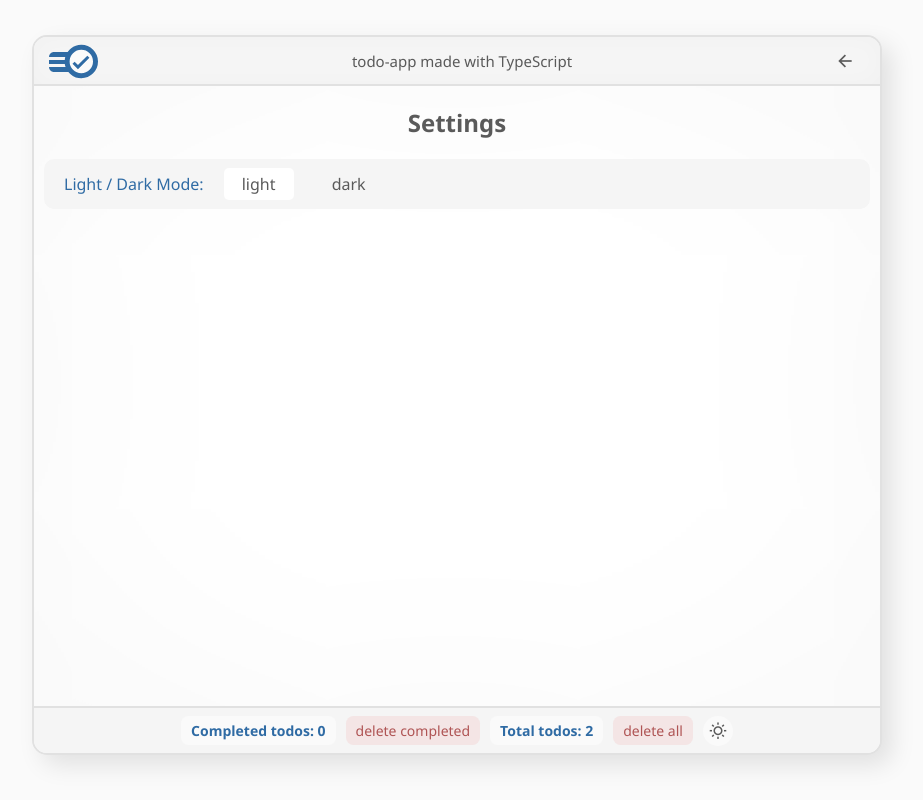
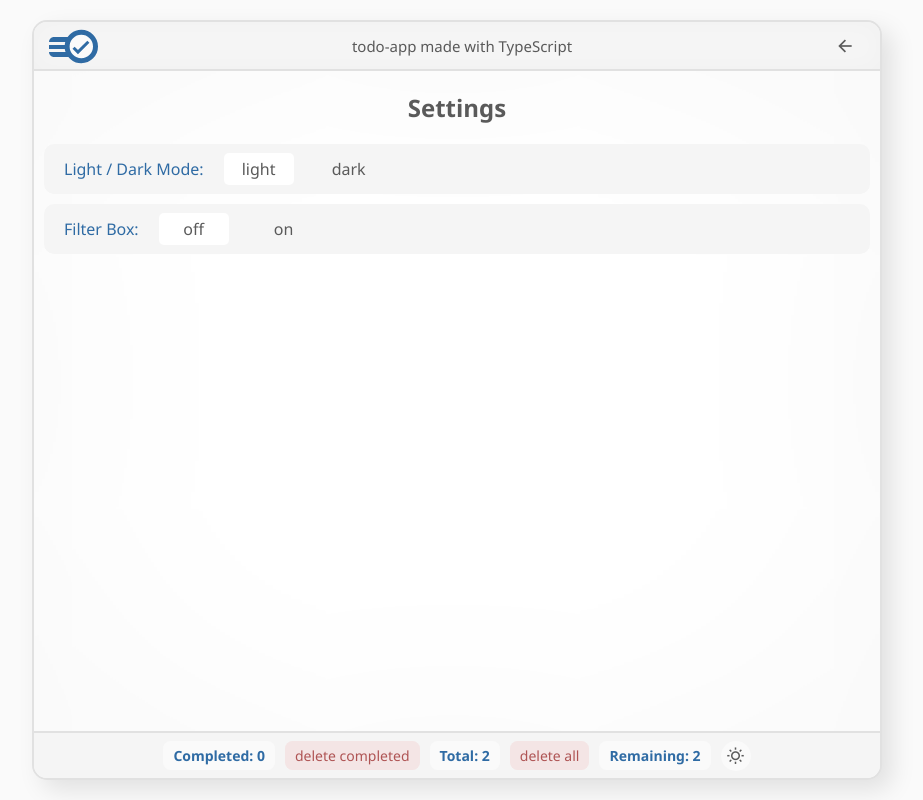
Before and after one commit to maasir554/todo-ts, a website built with Vite: page index.html in a window 1280 px wide. Both pictures are taken after a click on the icon 1027 px from the left and 60 px from the top of the page. Shown: the whole page, without its empty margins (183-1106 px from the left). Built offline with nearby package versions, Linux system fonts and the light colour scheme.

Commit message:
Refined the filter functionality
- if we add a todo when the todos are filtered, they gets unfiltered.
- Now we can also enable or disable the todo filter box.

```diff
--- a/src/components/Container.ts
+++ b/src/components/Container.ts
@@ -2,6 +2,7 @@ import { logo } from "../assets/logo"
 
 import { HyperInstance } from "../Hyper/Hyper"
 import { DoneTodosCount, ModeToggleButton, TotalNumberOfTodos, deleteAllButton, deleteSelectedButton } from "./buttons/"
+import { RemainingTodosCount } from "./buttons/chips"
 
 import { Settings } from "./Settings"
 import { updateFilterIndicatorPosn } from "./TodoAppWrapper"
@@ -103,6 +104,7 @@ const Container = ( props = containerProps ) => {
     footer.appendChild(deleteSelectedButton())
     footer.appendChild(TotalNumberOfTodos().html)
     footer.appendChild(deleteAllButton())
+    footer.appendChild(RemainingTodosCount().html)
     footer.appendChild(ModeToggleButton())
 
 
--- a/src/components/Settings.ts
+++ b/src/components/Settings.ts
@@ -1,4 +1,6 @@
 import { getActiveMode, setActiveMode, updateAppThemeAndMode } from '.';
+import { getIsFilterBoxEnabled, setIsFilterBoxEnabled } from '../global';
+import { TodoAppWrapperInstanceMethods, todoFilterBox } from '../main';
 import './Settings.css'
 
 const LightDarkOptionBox = () => {
@@ -80,7 +82,11 @@ const Settings = () => {
 
     ThemeIndicatorBox = LightDarkOptionBox()
 
+    FilterboxEnabledDisplayBox = ToggleFilterBoxOptionBox()
+
     encl.appendChild(NewSettingsItem('Light / Dark Mode:', ThemeIndicatorBox.html))
+
+    encl.appendChild(NewSettingsItem("Filter Box:", FilterboxEnabledDisplayBox.html))
 
     return encl;
 }
@@ -89,4 +95,60 @@ const updateThemeIndicatorBox = () => {
     if(ThemeIndicatorBox?.setIndicatorToMode) ThemeIndicatorBox?.setIndicatorToMode()
 }
 
+const ToggleFilterBoxOptionBox = () => {
+
+    const optionBox = document.createElement('span');
+
+    optionBox.className = 'settings-option-box'
+
+    const option1 = document.createElement('button');
+
+    const option2 = document.createElement('button');
+
+    option1.textContent = 'off'
+
+    option2.textContent = 'on'
+
+    optionBox.appendChild(option1)
+    optionBox.appendChild(option2)
+
+    const indicator = document.createElement('div');
+
+    const setIndicatorTo = (option: HTMLElement) => {
+        // getComputedStyle can only be accessed after the element is added to DOM.
+        indicator.style. width = getComputedStyle(option).width;
+        indicator.style.height = getComputedStyle(option).height;
+        indicator.style.left = option.offsetLeft + 'px'
+    }
+
+    setTimeout(() => {
+         setIndicatorTo( getIsFilterBoxEnabled() ?  option2: option1)
+        }, 1);
+
+    option1.onclick = () =>{
+        setIndicatorTo(option1)
+
+        setIsFilterBoxEnabled(false)
+        todoFilterBox.methods?.setDisplay('none')
+        TodoAppWrapperInstanceMethods?.showAll();
+    }
+
+    option2.onclick = () =>{
+        setIndicatorTo(option2)
+
+        setIsFilterBoxEnabled(true)
+        todoFilterBox.methods?.setDisplay('flex')
+
+    }
+
+    optionBox.appendChild(indicator)
+
+    return {
+        html: optionBox ,
+
+    }
+}
+
+let FilterboxEnabledDisplayBox: {html: HTMLElement};
+
 export {Settings, updateThemeIndicatorBox}
--- a/src/components/TodoAdder.ts
+++ b/src/components/TodoAdder.ts
@@ -3,6 +3,7 @@ import { HyperInstance } from "../Hyper/Hyper";
 import { HyperTodosList_addTodo } from "../global";
 // import { CreateTodoAppWrapper } from "./Todo";
 import { nanoid } from 'nanoid'
+import { todoFilterBox } from "../main";
 
 
 const TodoAdder = () => {
@@ -23,7 +24,7 @@ const TodoAdder = () => {
 
     adb.className ="disabled"
     adb.type = 'button';
-    adb.innerHTML = `<i class="ri-add-line"></i> Add`
+    adb.innerHTML = `<i class="ri-add-circle-line" style="font-size:16px;margin-right:5px"></i> Add`
     adb.disabled =true;
 
     wrapper.appendChild(ipt);
@@ -88,6 +89,9 @@ const TodoAdder = () => {
 
                 const AllTodosCount = props.TodoDataGetter().length;
 
+                // If todos were filtered initially, unfilter them:
+                todoFilterBox.methods?.unfilter();
+
                 // Create a new HyperInstandce and add/push it:
 
                 const HyperTodoItem = CreateTodoItem({idx:AllTodosCount,todoText:inputText, todoId:todoId})
--- a/src/components/TodoAppWrapper.ts
+++ b/src/components/TodoAppWrapper.ts
@@ -1,5 +1,5 @@
 import { HyperInstance } from "../Hyper/Hyper";
-import { getHyperTodos } from "../global";
+import { getHyperTodos, getIsFilterBoxEnabled } from "../global";
 import { TodoAppWrapperInstanceMethods } from "../main";
 import { getShowSettings } from "./Container";
 
@@ -89,6 +89,8 @@ const CreateFilterBox = () => {
 
     FilterBoxHTML.className = "todo-filter-box"
 
+    FilterBoxHTML.style.display = getIsFilterBoxEnabled() ? "flex" : "none";
+
     // theree options:
     const btn_show_all = document.createElement('button');
     const btn_show_done = document.createElement('button');
@@ -166,6 +168,12 @@ const CreateFilterBox = () => {
 
     const methods = {
         html: FilterBoxHTML,
+        setDisplay: (val:string) => {
+            FilterBoxHTML.style.display = val
+        },
+        unfilter:() => {
+            if(activeOption !== btn_show_all)  btn_show_all.click()
+        },
     }
 
     return new HyperInstance({element: FilterBoxHTML, methods: methods})
--- a/src/components/buttons/chips.ts
+++ b/src/components/buttons/chips.ts
@@ -6,8 +6,8 @@ const TotalTodosChip = document.createElement('span')
 const TotalNumberOfTodos = () => {
     const todosCount = getTodos().length;
     TotalTodosChip.className = "chip";
-    TotalTodosChip.textContent = `Total todos: ${todosCount}`
-    return {html: TotalTodosChip, updateTotalTodoChipCount: (n: number) => TotalTodosChip.textContent = `Total todos: ${n}` };
+    TotalTodosChip.textContent = `Total: ${todosCount}`
+    return {html: TotalTodosChip, updateTotalTodoChipCount: (n: number) => TotalTodosChip.textContent = `Total: ${n}` };
 }
 
 const DoneTodosChip = document.createElement('span')
@@ -17,9 +17,20 @@ const DoneTodosCount = () => {
 
     DoneTodosChip.className = "chip";
 
-    DoneTodosChip.textContent = `Completed todos: ${CompletedTodosCount}`
+    DoneTodosChip.textContent = `Completed: ${CompletedTodosCount}`
 
-    return {html: DoneTodosChip, updateDoneTodoChipCount: (n: number) => DoneTodosChip.textContent = `Completed todos: ${n}` };
+    return {html: DoneTodosChip, updateDoneTodoChipCount: (n: number) => DoneTodosChip.textContent = `Completed: ${n}` };
 }
 
-export {TotalNumberOfTodos, DoneTodosCount}
+const RemainingTodosChip = document.createElement('span')
+
+const RemainingTodosCount = () => {
+
+    const NumberOfRemainingTodos = getTodos().filter(todo => todo.checked === false).length;
+    RemainingTodosChip.className = 'chip'
+    RemainingTodosChip.textContent = `Remaining: ${NumberOfRemainingTodos}`
+    return {html: RemainingTodosChip, updateRemainingTodosCount: (n: number) => RemainingTodosChip.textContent = `Remaining: ${n}`}
+}
+
+
+export {TotalNumberOfTodos, DoneTodosCount, RemainingTodosCount}
--- a/src/global.ts
+++ b/src/global.ts
@@ -1,5 +1,6 @@
 import { CreateTodoItem } from "./components"
 import { DoneTodosCount, TotalNumberOfTodos } from "./components/buttons"
+import { RemainingTodosCount } from "./components/buttons/chips"
 
 let todos:{id:string, text:string, dateCreated: Date, checked:boolean}[] = [
     {id: 's43fr', text:"Your tasks will appear like this.", dateCreated:new Date(), checked: false},
@@ -7,7 +8,8 @@ let todos:{id:string, text:string, dateCreated: Date, checked:boolean}[] = [
 ]
 
 // For fetching todos from local storage:
-if (localStorage.getItem('todos') !== null) todos = JSON.parse(localStorage.getItem('todos')!)
+if (localStorage.getItem('todos') !== null) todos = JSON.parse(localStorage.getItem('todos')!);
+
 
 // function for pushing todos to local storage
 const pushTodosToLocalStorage = () =>{
@@ -27,6 +29,7 @@ const addTodo = ( todoObject: {id: string, text: string, dateCreated: Date, chec
     // some values which depends on todos object can be updated here:
 
     TotalNumberOfTodos().updateTotalTodoChipCount(todos.length)
+    RemainingTodosCount().updateRemainingTodosCount(todos.filter(todo => todo.checked === false).length)
 
 }
 
@@ -58,6 +61,7 @@ const toggleCheckTodoById = (id:string) => {
     // dependent values update
 
     DoneTodosCount().updateDoneTodoChipCount(todos.filter(todo => todo.checked===true).length)
+    RemainingTodosCount().updateRemainingTodosCount(todos.filter(todo => todo.checked === false).length)
 }
 
 /**
@@ -73,6 +77,7 @@ const removeTodo =  (id: string) => {
     // dependent values update :
     TotalNumberOfTodos().updateTotalTodoChipCount(todos.length)
     DoneTodosCount().updateDoneTodoChipCount(todos.filter(todo => todo.checked===true).length)
+    RemainingTodosCount().updateRemainingTodosCount(todos.filter(todo => todo.checked === false).length)
 }
 
 /**
@@ -94,6 +99,21 @@ const HyperTodosList_removeTodo = (indexToRemove: number) => {
     HyperTodosList.forEach((htd, idx) => htd.methods?.updateHyperIndex(idx))
 }
 
+// for the filter box:
+
+let isFilterBoxEnabled = localStorage.getItem('isTodoFilterBoxEnabled') ? JSON.parse(localStorage.getItem('isTodoFilterBoxEnabled')!) : false;
+
+const getIsFilterBoxEnabled = () => {
+    return isFilterBoxEnabled
+}
+
+const setIsFilterBoxEnabled = (val: boolean) => {
+    isFilterBoxEnabled = val;
+    localStorage.setItem('isTodoFilterBoxEnabled', JSON.stringify(val))
+}
+
+
+
 export {
         getTodos,
         addTodo,
@@ -105,5 +125,7 @@ export {
         isTodoChecked,
         getHyperTodos,
         HyperTodosList_addTodo,
-        HyperTodosList_removeTodo
+        HyperTodosList_removeTodo,
+        getIsFilterBoxEnabled,
+        setIsFilterBoxEnabled
     }
--- a/src/index.css
+++ b/src/index.css
@@ -65,9 +65,9 @@
     max-width:850px;
     flex-direction: column;
     /* min-height: 600px; */
-    height: 90vh;
+    height: 95vh;
     background-color: var(--extreme-bg);
-    margin-bottom: 10px;
+    /* margin-bottom: 10px; */
     border-radius: 15px;
     overflow: hidden;
     border: 2px solid var(--normal-border-color);
@@ -164,6 +164,7 @@
     box-shadow: 0px 10px 50px var(--ui-shade-color);
     border: 1px solid var(--imp-border-color);
     margin-bottom: 15px;
+    --anim-direction:1;
     animation: todo-adder-anim 0.5s 1 ease-out;
 
     & button{
@@ -176,6 +177,9 @@
         font-weight: 500;
         background-color: var(--normal-btn-bg);
         color: var(--normal-font-color);
+        display: flex;
+        align-items: center;
+        justify-content: space-around;
 
         &:hover{
             background-color: var(--tda-btn-hov-bg);
@@ -416,7 +420,7 @@
 @keyframes todo-adder-anim{
     0%{
         opacity: 0.1;
-        transform: translateX(-75px) ;
+        transform: translateX( calc(var(--anim-direction) * -75px) ) ;
     }
     60%{
         opacity: 1;
@@ -486,6 +490,7 @@
    position: relative;
    animation: todo-adder-anim 0.5s ease;
    margin-bottom: 10px;
+   --anim-direction: -1;
 
     & .indicator{
         position: absolute;
--- a/src/main.ts
+++ b/src/main.ts
@@ -61,4 +61,4 @@ ImplementHyper(
 
 const TodoAppWrapperInstanceMethods = todoAppWrapper.methods
 
-export {TodoAppWrapperInstanceMethods}
+export {TodoAppWrapperInstanceMethods, todoFilterBox}
```
